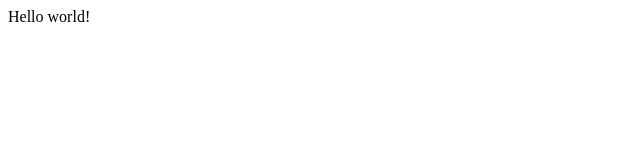
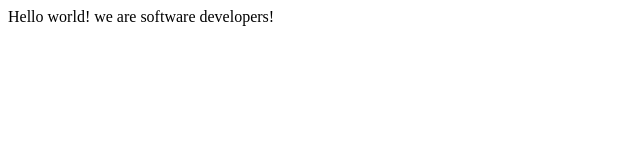
Before and after one commit to BB-Simon/microverse-collab3, a plain HTML site: page index.html in a window 1280 px wide. Shown: the whole page, without its empty margins (0-640 px from the left). Drawn offline with Linux system fonts and the light colour scheme.

Commit message:
victor changes

```diff
--- a/index.html
+++ b/index.html
@@ -8,7 +8,7 @@
 </head>
 
 <body>
-  Hello world!
+  Hello world! we are software developers!
   <!-- <script src="https://cdn.freecodecamp.org/testable-projects-fcc/v1/bundle.js"></script>
     <script  src="js/index.js"></script> -->
 </body>
```
